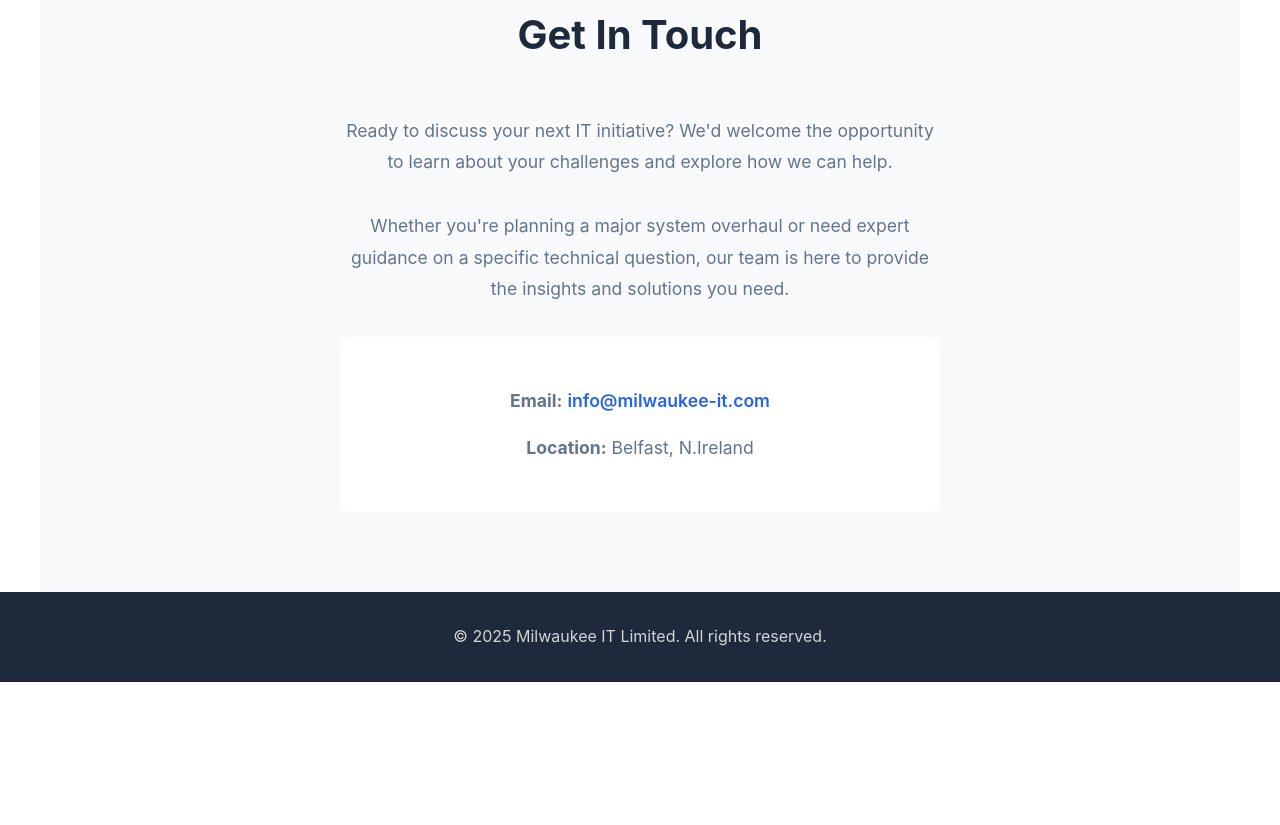
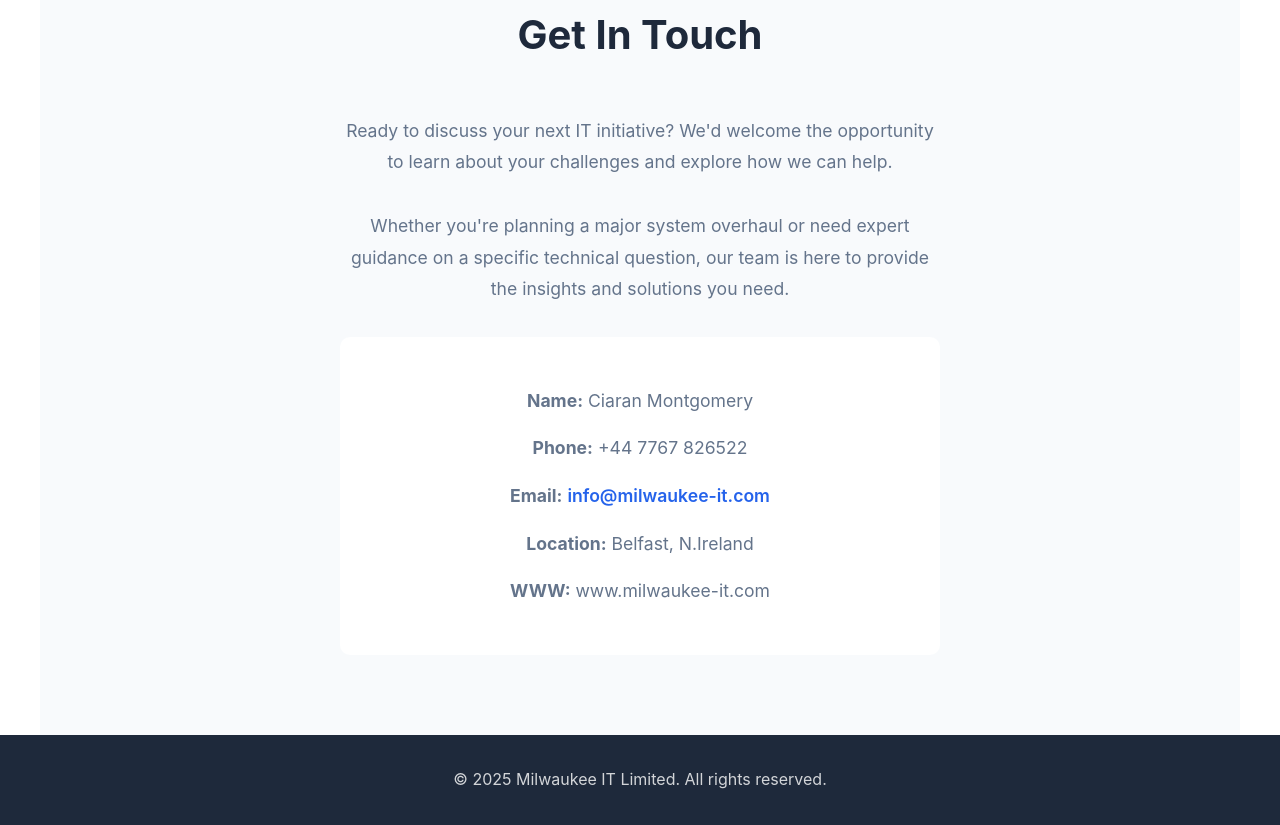
Before and after one commit to milwaukee-ciaran/company-website, a plain HTML site: page index.html in a window 1280 px wide. Shown: the part 2720-3545 px from the top of the page. Before the commit the page ends 3402 px from the top, so only its background shows below. Drawn offline with Linux system fonts and the light colour scheme.

Commit message:
Update index.html

```diff
--- a/index.html
+++ b/index.html
@@ -394,8 +394,11 @@
             <p>Whether you're planning a major system overhaul or need expert guidance on a specific technical question, our team is here to provide the insights and solutions you need.</p>
 
             <div class="contact-info">
+                <p><strong>Name:</strong> Ciaran Montgomery</p>
+                <p><strong>Phone:</strong> +44 7767 826522</p>
                 <p><strong>Email:</strong> <a href="mailto:info@milwaukee-it.com">info@milwaukee-it.com</a></p>
                 <p><strong>Location:</strong> Belfast, N.Ireland</p>
+                <p><strong>WWW:</strong> www.milwaukee-it.com</p>
             </div>
         </div>
     </section>
```
